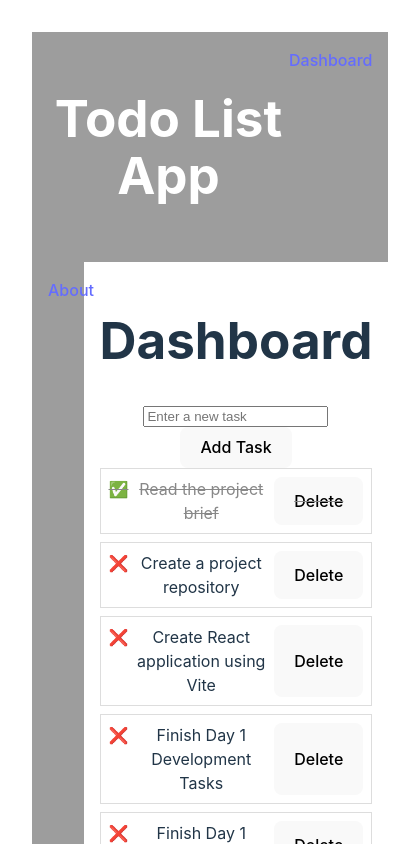
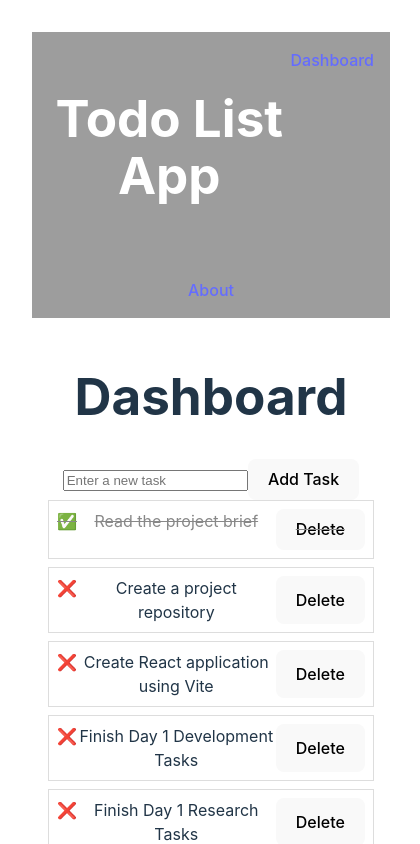
Before and after one commit to Shabcode/todo-list-react, a React (Vite) app: page / in a window 390 px wide. Shown: the top 844 px of the page, 420 px wide, since content can reach past the window. Built offline with nearby package versions, Linux system fonts and the light colour scheme.

Commit message:
final css changes

```diff
--- a/src/App.css
+++ b/src/App.css
@@ -1,5 +1,4 @@
 #root {
-  max-width: 1280px;
   margin: 0 auto;
   padding: 2rem;
   text-align: center;
@@ -50,6 +49,7 @@
 .main-content {
   display: flex;
   flex: 1;
+  flex-wrap: wrap;
 }
 
 .navbar {
@@ -57,11 +57,13 @@
   justify-content: space-between;
   padding: 1rem;
   background-color: #3333337a;
+  width: 100%;
 }
 
 .content {
   flex: 1;
   padding: 1rem;
+  min-width: 0;
 }
 
 .todo-item {
--- a/src/index.css
+++ b/src/index.css
@@ -25,7 +25,6 @@
 body {
   margin: 0;
   display: flex;
-  place-items: center;
   min-width: 320px;
   min-height: 100vh;
   padding: 0;
@@ -40,15 +39,15 @@
   color: white;
   padding: 1rem;
   text-align: center;
+  width: 100%; /* Ensure navbar takes full width */
 }
 
 .sidebar {
-  width: 200px;
   background: #3333337a;
   padding: 1rem;
-  position: relative;
-  height: 100vh;
-  width: 5vw;
+  flex-basis: 200px; /* Or a percentage like 20% */
+  flex-shrink: 0;
+  height: 100%; /* Or calc(100vh - your_footer_height) if you have a fixed footer */
 }
 
 .footer {
@@ -56,14 +55,15 @@
   background: #3333337a;
   text-align: center;
   padding: 1rem;
-  position: fixed;
+  position: sticky; /* Or position: relative if you don't want it sticky */
   bottom: 0;
   width: 100%;
 }
 
 .task-list {
-  margin-left: 220px;
+  margin-left: 0; /* Remove fixed left margin */
   padding: 20px;
+  flex: 1; /* Allow task list to grow and fill available space */
 }
 
 .task-item {
@@ -104,3 +104,26 @@
     background-color: #f9f9f9;
   }
 }
+
+@media (max-width: 768px) {
+  .main-content {
+    flex-direction: column;
+  }
+
+  .sidebar {
+    flex-basis: auto;
+    height: auto;
+    width: 100%;
+  }
+
+  .task-list {
+    padding: 10px;
+  }
+}
+
+@media (max-width: 480px) {
+  .task-item {
+    flex-direction: column;
+    align-items: flex-start;
+  }
+}
```
Also changed, not shown: src/components/Home.jsx (added).
